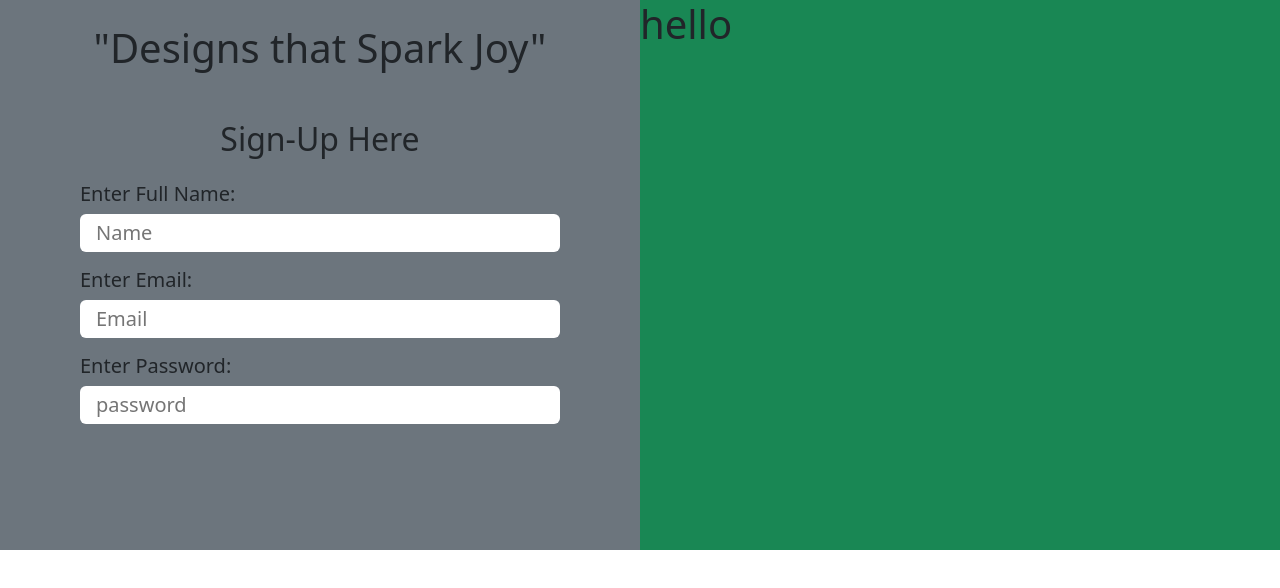
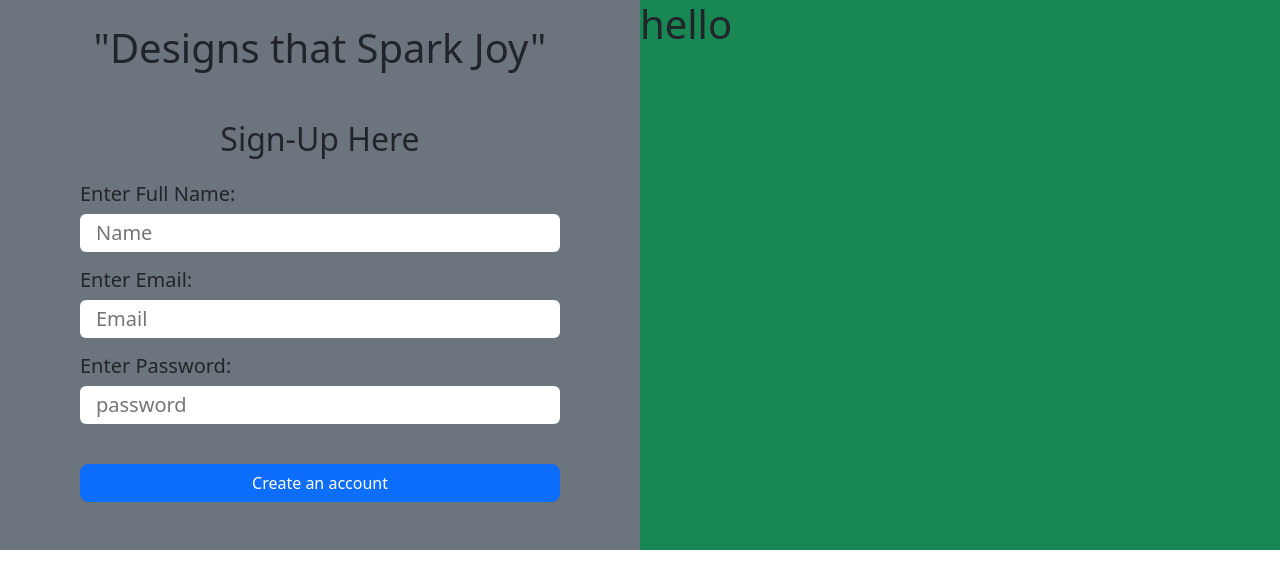
Before and after one commit to roadtocode4u/decor-vista, a React (Create React App) app: page /signup in a window 1280 px wide. Shown: the top 588 px of the page. Built offline with nearby package versions, Linux system fonts and the light colour scheme.

Commit message:
adding button and toaster in sign up

```diff
--- a/src/views/Sign_up/Sign_up.js
+++ b/src/views/Sign_up/Sign_up.js
@@ -30,6 +30,12 @@ function Sign_up() {
              </div>
 
 
+             <button type="button" class="btn btn-primary w-100 my-4 rounded-3  fs-6 "   onClick={
+               () => {
+                 toast.success("You are  Successfully sign up!")
+               }
+             }>Create an account</button>
+
 
              </form>
 
```
